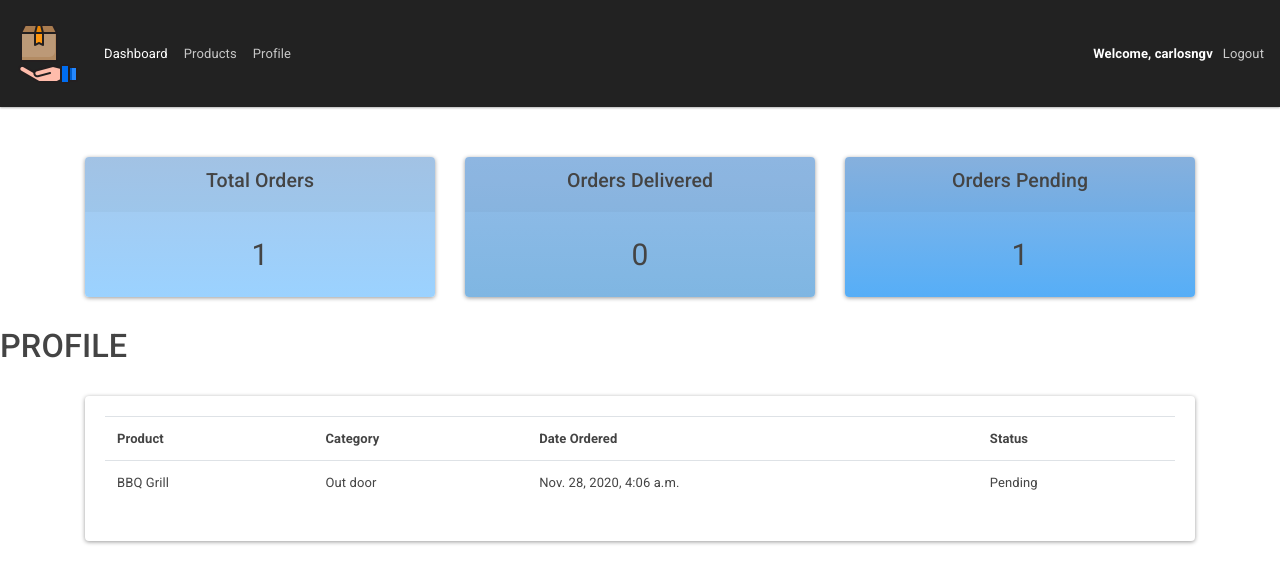
After one commit to carlosngv/Django-CRM, a Django app: page /user in a window 1280 px wide. The commit adds this page. Shown: the top 584 px of the page. Run offline with Django 3.2, Linux system fonts and the light colour scheme; a user stored in the database is signed in; data comes from the database, SQL or seed files in the repository; both versions use the stored data as it was after the commit; some libraries are stand-ins or nearby versions.

Commit message:
User profile almost done. Pending adding profile form.

```diff
--- /dev/null
+++ b/crm/accounts/decorators.py
@@ -0,0 +1,38 @@
+from django.http import HttpResponse
+from django.shortcuts import redirect
+
+
+def unauthenticated_user(view_func):
+    def wrapper_func(request, *args, **kwargs):
+        if request.user.is_authenticated:
+            return redirect('home')
+        else:
+            return view_func(request, *args, **kwargs)
+
+    return wrapper_func
+
+
+def allowed_users(allowed_roles=[]):
+    def decorator(view_func):
+        def wrapper_func(request, *args, **kwargs):
+            group = None
+            if request.user.groups.exists():
+                group = request.user.groups.all()[0].name
+            if group in allowed_roles:
+                return view_func(request, *args, **kwargs)
+            else:
+                return HttpResponse('You are not authorized to view this page...')
+        return wrapper_func
+    return decorator
+
+
+def admin_only(view_func):
+    def wrapper_func(request, *args, **kwargs):
+        group = None
+        if request.user.groups.exists():
+            group = request.user.groups.all()[0].name
+        if group == 'customer':
+            return redirect('user')
+        elif group == 'admin':
+            return view_func(request, *args, **kwargs)
+    return wrapper_func
--- a/crm/accounts/templates/accounts/navbar.html
+++ b/crm/accounts/templates/accounts/navbar.html
@@ -1,23 +1,29 @@
 {% load static %}
-<nav class="navbar navbar-expand-lg navbar-light bg-secondary">
+<nav class="navbar navbar-expand-lg navbar-dark bg-dark">
   <a class="navbar-brand" href="{% url 'home' %}">
-      <img src="{% static '/images/crm.png' %}" alt="">
+    <img src="{% static '/images/package.png' %}" alt="">
   </a>
-    <button class="navbar-toggler" type="button" data-toggle="collapse" data-target="#navbarNav" aria-controls="navbarNav" aria-expanded="false" aria-label="Toggle navigation">
+  <button class="navbar-toggler" type="button" data-toggle="collapse" data-target="#navbarNav" aria-controls="navbarNav"
+    aria-expanded="false" aria-label="Toggle navigation">
     <span class="navbar-toggler-icon"></span>
   </button>
   <div class="collapse navbar-collapse" id="navbarNav">
     <ul class="navbar-nav">
+      {% if request.user.is_staff %}
       <li class="nav-item active">
         <a class="nav-link" href="{% url 'home' %}">Dashboard</a>
       </li>
       <li class="nav-item">
         <a class="nav-link" href="{% url 'products' %}">Products</a>
       </li>
+      <li class="nav-item">
+        <a class="nav-link" href="{% url 'user' %}">Profile</a>
+      </li>
+      {% endif %}
     </ul>
   </div>
 
   <span id="welcome-msg">Welcome, {{ request.user }}</span>
-    <span><a href="{% url 'logout' %}">Logout</a></span>
+  <span><a href="{% url 'logout' %}" id="logout">Logout</a></span>
 
 </nav>
--- a/crm/accounts/templates/accounts/status.html
+++ b/crm/accounts/templates/accounts/status.html
@@ -2,8 +2,8 @@
 <div class="container">
     <div class="row">
         <div class="col">
-            <div class="card status">
-                <div  class="card-header text-center">
+            <div class="card status status1">
+                <div class="card-header text-center">
                     <h4>
                         Total Orders
                     </h4>
@@ -14,19 +14,19 @@
             </div>
         </div>
         <div class="col">
-            <div  class="card status">
+            <div class="card status status2">
                 <div class="card-header text-center">
                     <h4>
                         Orders Delivered
                     </h4>
                 </div>
-                <div class="card-body status-content">
+                <div class="card-body  status-content">
                     {{orders_delivered}}
                 </div>
             </div>
         </div>
         <div class="col">
-            <div class="card status">
+            <div class="card status status3">
                 <div class="card-header text-center">
                     <h4>
                         Orders Pending
--- /dev/null
+++ b/crm/accounts/templates/accounts/user.html
@@ -0,0 +1,34 @@
+{% extends 'accounts/main.html' %}
+
+{% block content %}
+
+{% include 'accounts/status.html' %}
+
+<h1>PROFILE</h1>
+
+<div class="container">
+    <div class="row">
+        <div class="col">
+            <div class="card card-body">
+                <table class="table">
+                    <tr>
+                        <th>Product</th>
+                        <th>Category</th>
+                        <th>Date Ordered</th>
+                        <th>Status</th>
+                    </tr>
+                    {% for order in orders %}
+                    <tr>
+                        <td>{{order.product}}</td>
+                        <td>{{order.product.category}}</td>
+                        <td>{{order.product.date_created}}</td>
+                        <td>{{order.status}}</td>
+                    </tr>
+                    {% endfor %}
+                </table>
+            </div>
+        </div>
+    </div>
+</div>
+
+{% endblock %}
--- a/crm/accounts/urls.py
+++ b/crm/accounts/urls.py
@@ -1,5 +1,5 @@
 from django.urls import path
-from .views import home, products, customer, create_order, update_order, delete_order, register, login_page, logout_user
+from .views import home, products, customer, create_order, update_order, delete_order, register, login_page, logout_user, user
 
 urlpatterns = [
     path('', home, name="home"),
@@ -7,6 +7,7 @@ urlpatterns = [
     path('login', login_page, name="login"),
     path('logout', logout_user, name="logout"),
     path('products', products, name="products"),
+    path('user', user, name="user"),
     path('customer/<str:pk>', customer, name="customer"),
     path('create_order/<str:pk>', create_order, name='create_order'),
     path('update_order/<str:pk>', update_order, name='update_order'),
--- a/crm/accounts/views.py
+++ b/crm/accounts/views.py
@@ -2,8 +2,11 @@ from django.shortcuts import render, redirect
 from django.http import HttpResponse
 from .models import Product, Customer, Order
 
+# Decorators
+from .decorators import unauthenticated_user, allowed_users, admin_only
+
 # Class based forms
-from .forms import OrderForm, CreateUserForm
+from .forms import OrderForm, CreateUserForm, CustomerForm
 
 # Rapid form creators instead of using a class based form
 from django.forms import inlineformset_factory, modelformset_factory
@@ -14,33 +17,47 @@ from .filters import OrderFilter
 # Allows us to block pages when user is not logged.
 from django.contrib.auth.decorators import login_required
 
+# Group model from admin
+from django.contrib.auth.models import Group
+
 # Allows us to perform auth actions
 from django.contrib.auth import authenticate, login, logout
 
 # For displaying messages to the user
 from django.contrib import messages
 
+
+''' DECORATORS USED
+Custom decoraters were implemented:
+
+    * @unauthenticated_user
+    * @allowed_users(allowed_roles=['admin'])
+    * @admin_only
+
+These restrict views if user isn't admin or is not logged
+'''
+
+
+@unauthenticated_user
 def register(request):
-
-    # Blocks access to register when user is authenticated
-    if request.user.is_authenticated:
-        return redirect('home')
-
     form = CreateUserForm()
     if request.method == 'POST':
         form = CreateUserForm(request.POST)
         if form.is_valid():
-            form.save()
-            user = form.cleaned_data.get('username')
-            messages.success(request, 'Account was created for ' + user)
+            user = form.save()
+            username = form.cleaned_data.get('username')
+            # Associating user with a group
+            group = Group.objects.get(name='customer')
+            user.groups.add(group)
+            messages.success(request, 'Account was created for ' + username)
             return redirect('login')
-    context = { 'form': form }
+    context = {'form': form}
     return render(request, 'accounts/register.html', context)
 
+
+# decorator that blocks access to register when user is authenticated
+@unauthenticated_user
 def login_page(request):
-    # Blocks access to register when user is authenticated
-    if request.user.is_authenticated:
-        return redirect('home')
     if request.method == 'POST':
         username = request.POST.get('username')
         password = request.POST.get('password')
@@ -55,12 +72,30 @@ def login_page(request):
     context = {}
     return render(request, 'accounts/login.html', context)
 
+
 def logout_user(request):
     logout(request)
     return redirect('login')
 
-# This decorator restricts pages to users that aren't logged
+
 @login_required(login_url='login')
+@allowed_users(allowed_roles=['admin'])
+def user(request):
+    orders = request.user.customer.order_set.all()
+    total_orders = orders.count()
+    orders_delivered = orders.filter(status='Delivered').count()
+    orders_pending = orders.filter(status='Pending').count()
+    context = {
+        'orders': orders,
+        'orders_delivered': orders_delivered,
+        'orders_pending': orders_pending,
+        'total_orders': total_orders
+    }
+    return render(request, 'accounts/user.html', context)
+
+
+@login_required(login_url='login')
+@admin_only
 def home(request):
     orders = Order.objects.all()
     customers = Customer.objects.all()
@@ -79,7 +114,9 @@ def home(request):
 
     return render(request, 'accounts/dashboard.html', context)
 
+
 @login_required(login_url='login')
+@allowed_users(allowed_roles=['admin'])
 def products(request):
     products = Product.objects.all()
     context = {
@@ -87,13 +124,15 @@ def products(request):
     }
     return render(request, 'accounts/products.html', context)
 
+
 @login_required(login_url='login')
+@allowed_users(allowed_roles=['admin'])
 def customer(request, pk):
     customer = Customer.objects.get(id=pk)
     orders = customer.order_set.all()
     customer_orders = orders.count()
 
-    filter = OrderFilter(request.GET, queryset = orders)
+    filter = OrderFilter(request.GET, queryset=orders)
     orders = filter.qs
 
     context = {
@@ -106,10 +145,12 @@ def customer(request, pk):
 
 
 @login_required(login_url='login')
+@allowed_users(allowed_roles=['admin'])
 def create_order(request, pk):
-    OrderFormSet = inlineformset_factory(Customer, Order, fields=('product', 'status'), extra=1)
+    OrderFormSet = inlineformset_factory(
+        Customer, Order, fields=('product', 'status'), extra=1)
     customer = Customer.objects.get(id=pk)
-    form_set = OrderFormSet(queryset=Order.objects.none(),instance=customer)
+    form_set = OrderFormSet(queryset=Order.objects.none(), instance=customer)
 
     if request.method == 'POST':
         form_set = OrderFormSet(request.POST, instance=customer)
@@ -123,7 +164,9 @@ def create_order(request, pk):
     }
     return render(request, 'accounts/order_form.html', context)
 
+
 @login_required(login_url='login')
+@allowed_users(allowed_roles=['admin'])
 def update_order(request, pk):
     order = Order.objects.get(id=pk)
     form = OrderForm(instance=order)
@@ -139,7 +182,9 @@ def update_order(request, pk):
     }
     return render(request, 'accounts/order_form.html', context)
 
+
 @login_required(login_url='login')
+@allowed_users(allowed_roles=['admin'])
 def delete_order(request, pk):
     order = Order.objects.get(id=pk)
 
@@ -150,3 +195,15 @@ def delete_order(request, pk):
         'order': order
     }
     return render(request, 'accounts/delete.html', context)
+
+
+def update_user(request, pk):
+    customer = Customer.objects.get(id=pk)
+    form = CustomerForm(instance=customer)
+    if request.method == 'POST':
+        form = CustomerForm(request.POST, instance=customer)
+        if form.is_valid():
+            form.save()
+            return redirect('customer/' + pk)
+    context = {}
+    return render(request, 'accounts/customer_form.html', context)
--- a/crm/crm/settings.py
+++ b/crm/crm/settings.py
@@ -128,3 +128,6 @@ MEDIA_URL = '/images/'
 STATICFILES_DIRS = [
     os.path.join(BASE_DIR, 'static')
 ]
+
+# Images are gonna be saved here
+MEDIA_ROOT = os.path.join(BASE_DIR, 'static/images')
--- a/crm/crm/urls.py
+++ b/crm/crm/urls.py
@@ -15,9 +15,12 @@ Including another URLconf
 """
 from django.contrib import admin
 from django.urls import path, include
-
+from django.conf.urls.static import static
+from django.conf import settings
 
 urlpatterns = [
     path('', include('accounts.urls')),
     path('admin/', admin.site.urls),
 ]
+
+urlpatterns += static(settings.MEDIA_URL, document_root=settings.MEDIA_ROOT)
--- a/crm/static/css/main.css
+++ b/crm/static/css/main.css
@@ -1,5 +1,11 @@
-.status {
-    background:linear-gradient(to bottom, #83b5eb, #2196f3);
+.status1 {
+    background:linear-gradient(to bottom, #a7c8eb, #9bd2ff);
+}
+.status2 {
+    background:linear-gradient(to bottom, #93bce8, #7fb6e2);
+}
+.status3 {
+    background:linear-gradient(to bottom, #8ab6e4, #56aef7);
 }
 
 .status .status-content {
@@ -59,4 +65,10 @@ footer > p {
 #welcome-msg {
     margin-right: 10px;
     font-weight: 700;
+    color: white;
 }
+
+#logout {
+    color: #ccc;
+    text-decoration: none;
+}
```
Also changed, not shown: crm/accounts/forms.py (+9 -1 lines), crm/accounts/models.py (+8 -3 lines), crm/accounts/migrations/0007_customer_user.py (added), crm/accounts/migrations/0008_customer_profile_pic.py (added), crm/db.sqlite3, crm/static/images/gift.png (added), crm/static/images/onion_logo.png (added), crm/static/images/package.png (added), 1 other file. Lines whose indentation alone changed are shown as unchanged.
